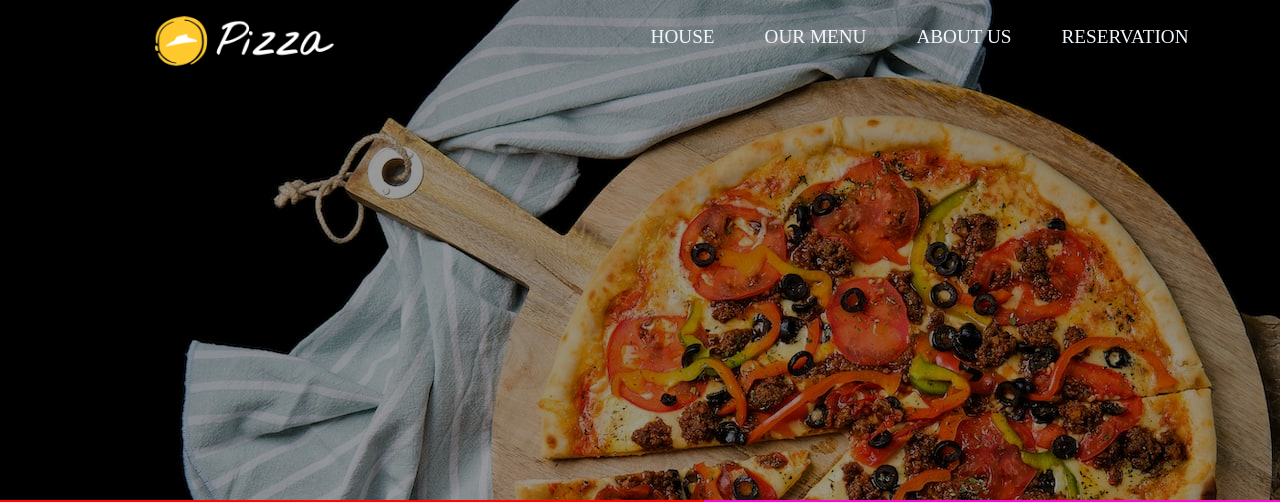
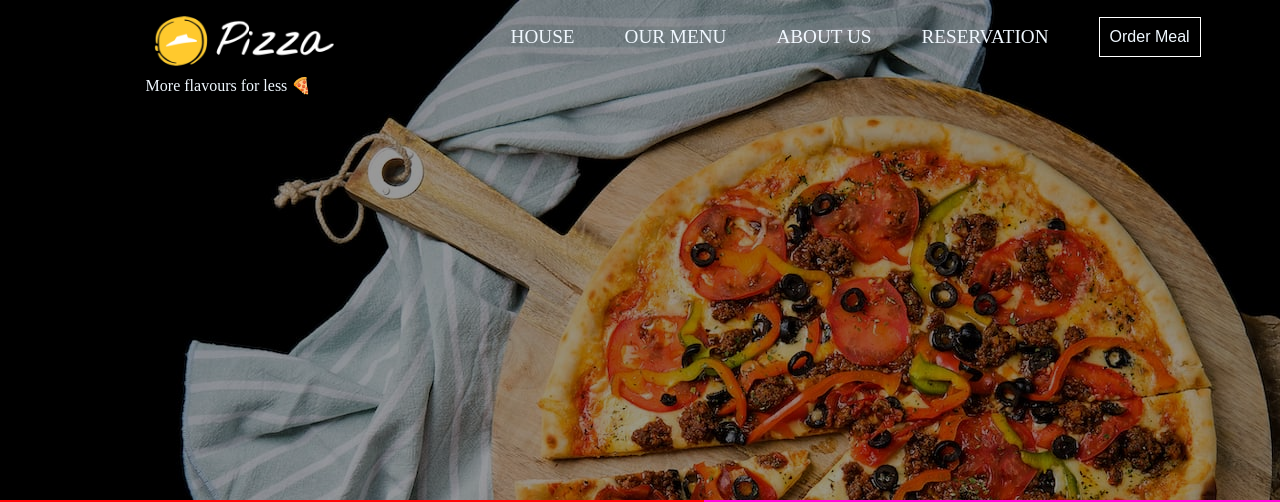
Before and after one commit to Saksh-saini/Pizza-Pro, a plain HTML site: page index.html in a window 1280 px wide. Shown: the top 502 px of the page. Drawn offline with Linux system fonts and the light colour scheme; a web font is replaced by a local one.

Commit message:
Order meal button

```diff
--- a/Css/Nav.css
+++ b/Css/Nav.css
@@ -6,10 +6,11 @@
 .firstImg{
     width: 100%;
     height: 500px;
-    background: rgba(0, 0, 0, 0.4)url(../assets/asset\ 0.jpeg);;
+     background: rgba(0, 0, 0, 0.4)url(../assets/asset\ 0.jpeg);
     /* background-color: yellowgreen; */
     background-blend-mode: darken;
     position: relative,sticky;
+
 }
 .firstImg .nav{
     position: fixed;
@@ -25,6 +26,13 @@
     /* background-color: rgb(255, 20, 20); */
     margin-left: 12%;
 }
+
+.firstImg .nav .logo span{
+    position: relative;
+    color: aliceblue;
+    margin-left: -8px;
+}
+
 .firstImg .nav .logo img{
     margin-top: 9px;
     width: 180px;
@@ -35,7 +43,7 @@
     position: relative;
     width: 700px;
     height: 80px;
-    margin-left: 20%;
+    margin-left: 15%;
     /* background-color: rgb(230, 226, 226); */
 }
 .nav2 ul{
@@ -51,10 +59,22 @@
     margin-top: 26px;
     text-decoration: none;
 }
+
+.nav2 ul span button{
+    padding:10px;
+    border: 0px;
+    font-size: medium;
+    margin-top: 17px;
+    border:1px solid white;
+    color: aliceblue;
+    background-color: black;
+}
+
+
 .nav2 ul li:after{
     content: "";
     position: absolute;
-    background-color: yellow;
+    background-color:  #f6d91d;
     height: 3px;
     width: 0;
     left: 0;
@@ -67,3 +87,12 @@
 .nav2 ul li:hover:after{
 width: 100%;
 }
+
+.nav2 ul span button:hover{
+   background-color: #f6d91d;
+   transform: scale(1.5);
+   color: black;
+   border: none;
+   cursor: pointer;
+
+}
--- a/index.html
+++ b/index.html
@@ -17,8 +17,10 @@
 <div class="firstImg">
     <!-- Whole Nav Bar -->
     <div class="nav" id="black">
+
         <div class="logo">
             <img src="./assets/logo-white.png" alt="">
+            <span>More flavours for less &#127829</span>
         </div>
 
         <!-- It is MenuBar -->
@@ -28,6 +30,7 @@
             <li><a href=""></a>OUR MENU</li>
             <li><a href=""></a>ABOUT US</li>
             <li><a href=""></a>RESERVATION</li>
+            <span><a href=""></a><button>Order Meal</button></span>
         </ul>
         </div>
     </div>
```
